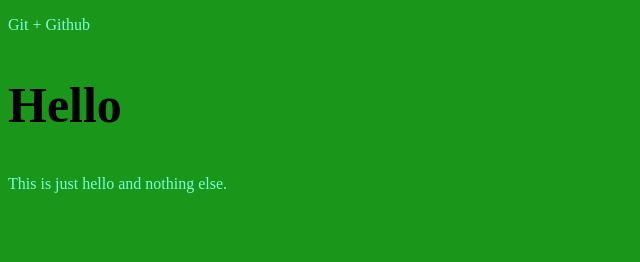
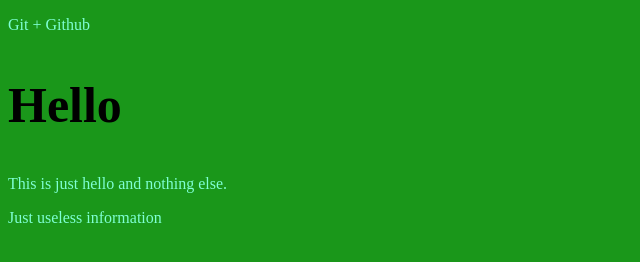
Before and after one commit to Venjerin/gittest-2, a plain HTML site: page index.html in a window 1280 px wide. Shown: the whole page, without its empty margins (0-640 px from the left). Drawn offline with Linux system fonts and the light colour scheme.

Commit message:
Second change

```diff
--- a/index.html
+++ b/index.html
@@ -9,5 +9,6 @@
     <p>Git + Github</p>
     <h2>Hello </h2>
     <p>This is just hello and nothing else.</p>
+    <p>Just useless information</p>
 </body>
 </html>
```
